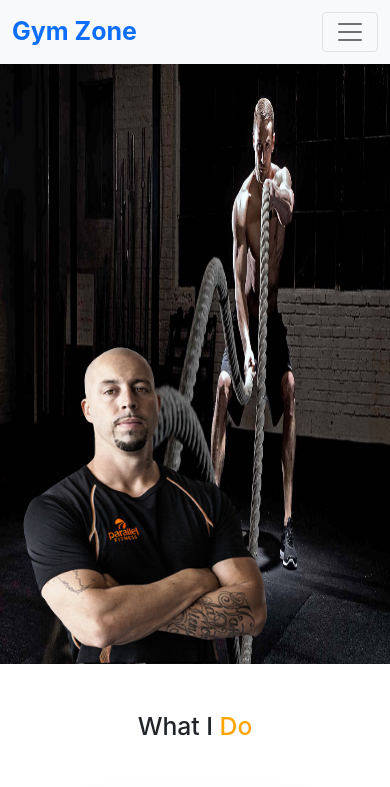
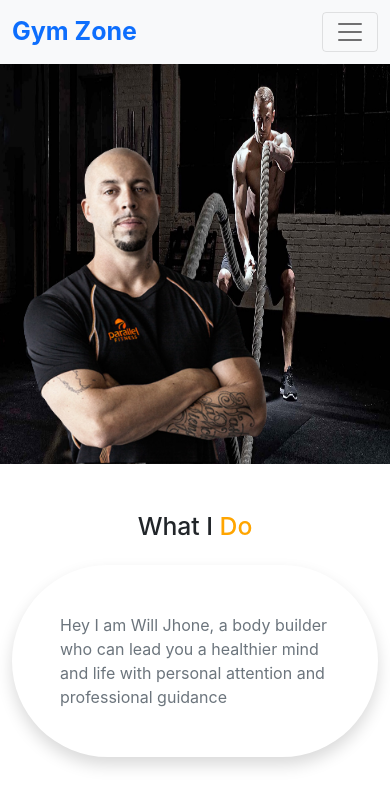
Before and after one commit to Mehedi4467/independent-service-provider, a React (Create React App) app: page / in a window 390 px wide. Shown: the top 787 px of the page. Built offline with nearby package versions, Linux system fonts and the light colour scheme; no server answers.

Commit message:
some bug fixed

```diff
--- a/src/Components/Footer/Footer.js
+++ b/src/Components/Footer/Footer.js
@@ -11,11 +11,11 @@ const Footer = () => {
     return (
         <div className='bg-light mt-5'>
             <div className='container p-4'>
-                <div className='row'>
-                    <div className='col-6 col-md-3 d-flex align-items-center'>
-                        <h3 className='text-primary shadow p-4 rounded-pill'>Gym Zone</h3>
+                <div className='row justify-content-center'>
+                    <div className='col-12 col-md-3 text-center'>
+                        <h5 className='text-primary shadow p-4 rounded-pill'>Gym Zone</h5>
                     </div>
-                    <div className='col-6 col-md-3 quickLink text-center '>
+                    <div className='col-12 col-md-3 mt-4 mt-md-0 quickLink text-center '>
                         <h5>Quick Link</h5>
 
                         <Link to="/">Home</Link>
@@ -23,21 +23,21 @@ const Footer = () => {
                         <Link to="/about">About</Link>
                         <Link to="/login">Log In</Link>
                     </div>
-                    <div className='col-6 col-md-3  mt-3 mt-md-0'>
+                    <div className='col-12 col-md-3 text-center mt-3 mt-md-0'>
                         <h5>Contact Us</h5>
-                        <div className='d-flex align-items-center'>
-                            <div>
-                                <p className='p-0 m-0'><b>Address :</b> Shewrapara Mirpur 10</p>
-                                <p className='p-0 my-1'><b>Phone :</b> 01784452434</p>
-                                <p><b>Email :</b> gymzom@gmail.com</p>
-                            </div>
+
+                        <div>
+                            <p className='p-0 m-0'><b>Address :</b> Shewrapara Mirpur 10</p>
+                            <p className='p-0 my-1'><b>Phone :</b> 01784452434</p>
+                            <p><b>Email :</b> gymzom@gmail.com</p>
                         </div>
+
                     </div>
-                    <div className='col-6 col-md-3 mt-3 mt-md-0'>
+                    <div className='col-12  text-center col-md-3 mt-3 mt-md-0'>
                         <h5>Payment Method</h5>
                         <div className='d-flex align-items-center'>
 
-                            <div className='mt-4'>
+                            <div className='mt-2 mt-md-4 mx-auto'>
                                 <img src={bkash} width='40px' alt="bkash payment method" />
                                 <img src={visa} width='40px' alt="bkash payment method" />
                                 <img src={masterCard} width='40px' alt="bkash payment method" />
--- a/src/Components/Home/Banner/Banner.css
+++ b/src/Components/Home/Banner/Banner.css
@@ -21,3 +21,10 @@ cursor: pointer;
 .social-icon i:hover{
     color: orange;
 }
+
+@media screen and (min-width:200px) and (max-width:500px) {
+    .banner-body {
+
+      height: 400px!important;
+    }
+  }
--- a/src/Components/Home/Banner/Banner.js
+++ b/src/Components/Home/Banner/Banner.js
@@ -6,10 +6,12 @@ import banner from '../../../images/banner.png';
 
 var sectionStyle = {
     width: '100%',
-    minHeight: "600px",
+    height: "600px",
     backgroundImage: "url(" + (bannerBg) + ")",
     backgroundRepeat: 'no-repeat',
+    backgroundPosition: 'center center',
     backgroundSize: '100% 100%'
+
 };
 
 const Banner = () => {
--- a/src/Components/Self/Self.js
+++ b/src/Components/Self/Self.js
@@ -10,7 +10,7 @@ const Self = () => {
 
                 <div className='col-12 col-md-6 '>
                     <h2 className='text-center mt-0 pt-0'>What I <span>Do</span></h2>
-                    <div className='rounded-pill shadow mt-5'>
+                    <div className='rounded-pill shadow mt-4 mt-md-5'>
                         <p className='p-5 text-muted'>Hey I am Will Jhone, a body builder who can lead you a healthier mind and life with personal attention and professional guidance</p>
                     </div>
 
```
